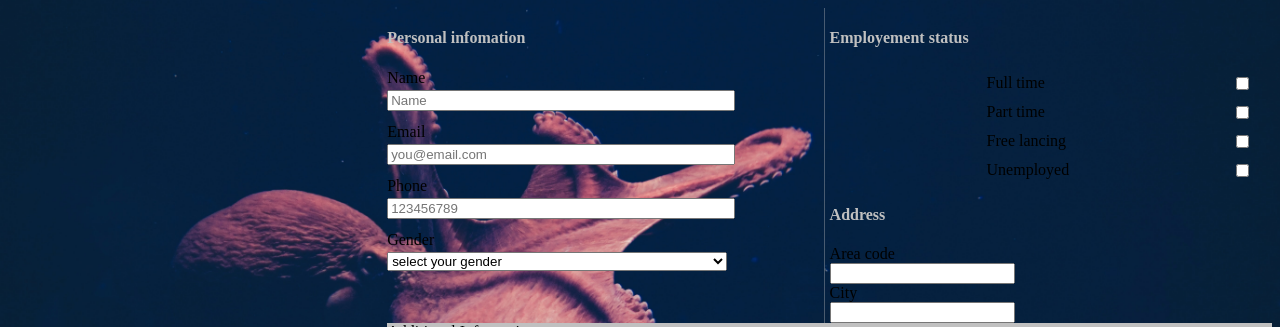
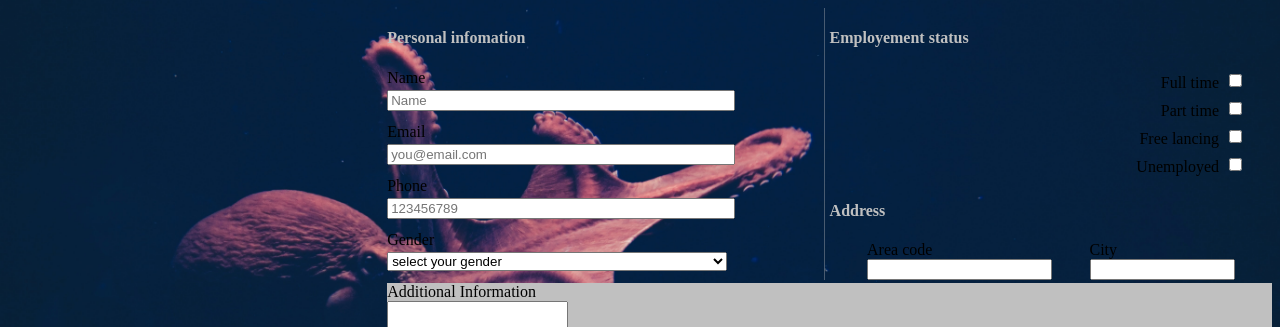
Before and after one commit to zivernay/fcc-form-project, a plain HTML site: page index.html in a window 1280 px wide. Shown: the top 327 px of the page. Drawn offline with Linux system fonts and the light colour scheme.

Commit message:
Format employment

```diff
--- a/index.html
+++ b/index.html
@@ -66,20 +66,22 @@
               <input type="checkbox" id="unemployed" name="unemployed" value="unemployed"><br>
               </div>
             </div>
+            <h4>Address</h4>
+            <div class="float-container ph-addr">
               <div>
-              <h4>Address</h4>
                 <label for="area-code">Area code</label><br>
-              <input type="number" name="area-code" id="area-code" value="area-code" minlength=3
-              maxlength="8" size="4">
+                <input type="number" name="area-code" id="area-code" size="5" value="area-code" minlength=3
+                maxlength="8">
               </div>
               <div>
                 <label for="city">City</label><br>
-              <input type="text" name="city" id="city" list="cities" required>
+                <input type="text" name="city" id="city" list="cities" size="15" required>
                 <datalist id="cities">
                   <option value="Rostov">
                   <option value="Harare">
                   <option value="Kadoma">
                 </datalist>
+              </div>
             </div>
           </section>
         </div>
--- a/styles/form.css
+++ b/styles/form.css
@@ -31,7 +31,6 @@ h1, h4{
   width: 48%;
   float: left;
 }
-
 .personal-info input, select{
   margin-bottom: 12px;
   margin-top: 3px;
@@ -51,7 +50,7 @@ h1, h4{
   align-items: flex-end;
 }
 .checks div{
-  width: 60%;
+  width: fit-content;
   margin: 5px 20px;
 }
 .checks label{
@@ -59,7 +58,17 @@ h1, h4{
 }
 .checks input{
   float: right;
+  margin: 0 10px;
 }
+.ph-addr{
+  display: flex;
+  flex-direction: row;
+  justify-content: space-between;
+  width: 100%;
+  flex-wrap: wrap;
+}
+
+
 .additional{
   background-color: silver;
 }
```
Lines whose indentation alone changed are shown as unchanged.
